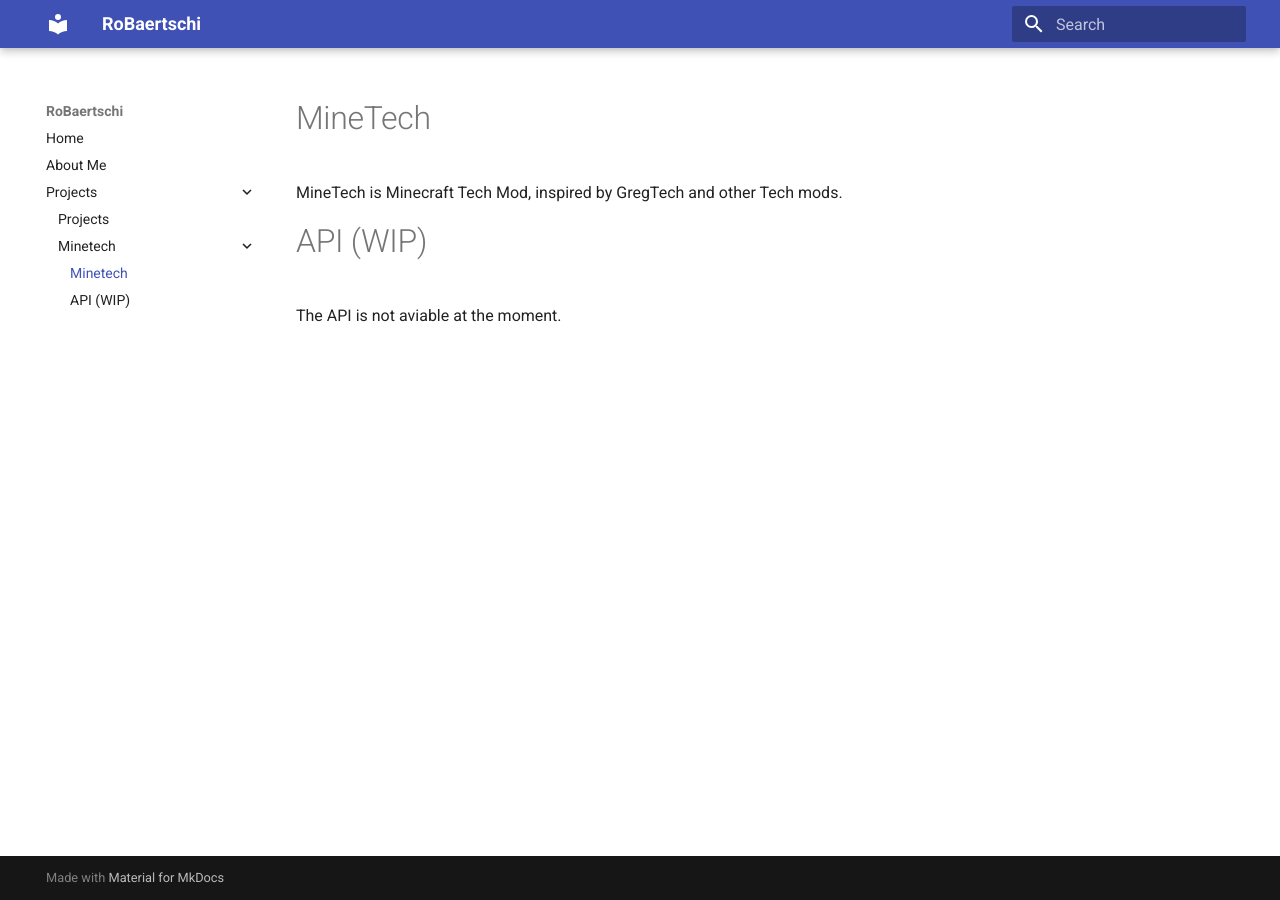
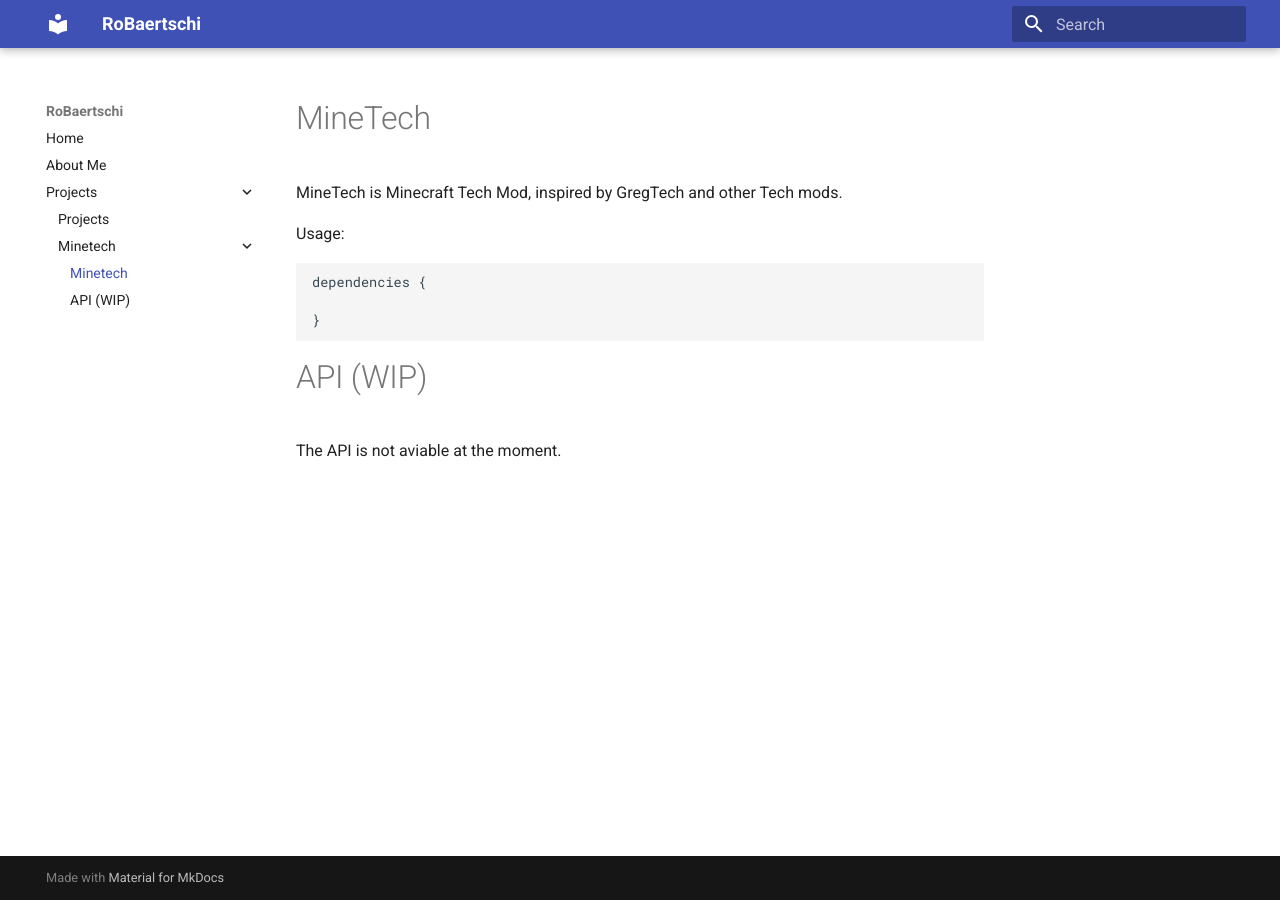
Before and after one commit to RoBaertschi/robaertschi.github.io, an MkDocs documentation site: the page built from docs/minetech/minetech.md, in a window 1280 px wide. Built offline with MkDocs 1.6.1 and Material for MkDocs 9.7.7, drawn with Linux system fonts in a browser that asks for light colours.

Commit message:
Changes to be committed: 	new file:   .vscode/settings.json 	modified:   docs/index.md     modified:   docs/minetech/minetech.md 	modified:   mkdocs.yml

````diff
--- a/docs/minetech/minetech.md
+++ b/docs/minetech/minetech.md
@@ -2,6 +2,14 @@
 
 MineTech is Minecraft Tech Mod, inspired by GregTech and other Tech mods.
 
+Usage:
+
+```gradle
+dependencies {
+
+}
+```
+
 # API (WIP)
 
 The API is not aviable at the moment.
--- a/mkdocs.yml
+++ b/mkdocs.yml
@@ -1,7 +1,15 @@
 site_name: RoBaertschi
 site_url: https://robaertschi.github.io
 
-theme: material
+theme:
+  name: material
+
+markdown_extensions:
+  - pymdownx.highlight:
+      anchor_linenums: true
+  - pymdownx.inlinehilite
+  - pymdownx.snippets
+  - pymdownx.superfences
 
 nav:
   - Home: 'index.md'
````
Also changed, not shown: docs/index.md (line endings or trailing spaces).
